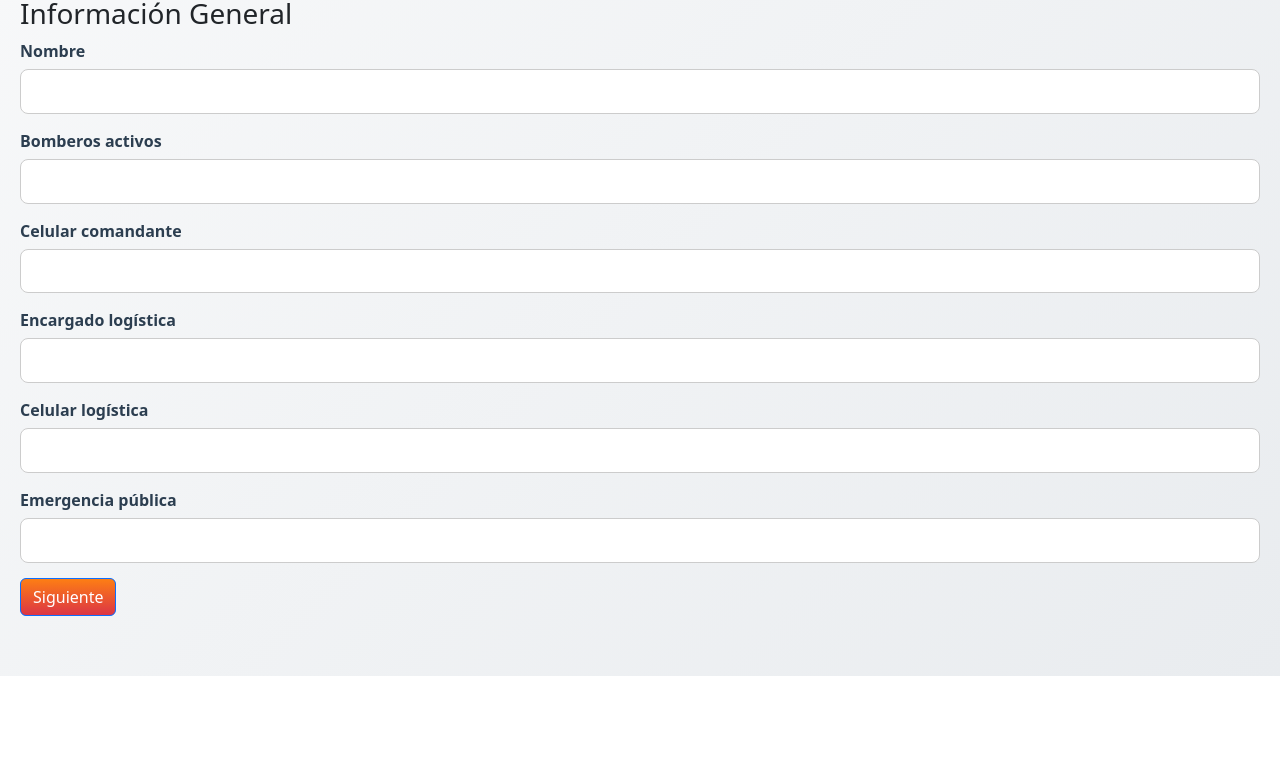
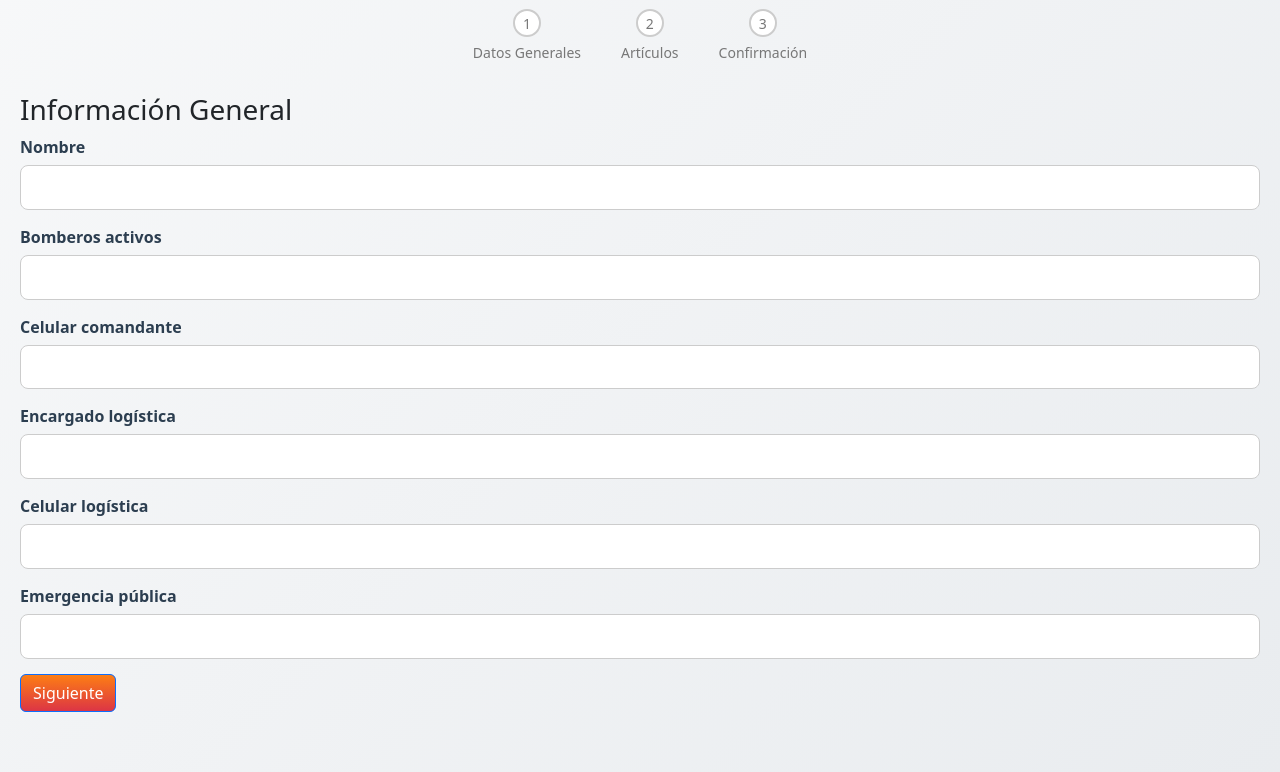
Before and after one commit to Diomaxx/Foms, a plain HTML site: page MVP/index.html in a window 1280 px wide. Shown: the part 195-967 px from the top of the page. Before the commit the page ends 871 px from the top, so only its background shows below. Drawn offline with nearby package versions, Linux system fonts and the light colour scheme.

Commit message:
barra progreso
progreso pasos en formulario

```diff
--- a/MVP/styles.css
+++ b/MVP/styles.css
@@ -85,6 +85,48 @@ main#content {
 
 .modal-step.active {
   display: block;
+}
+.step-indicator-container {
+  display: flex;
+  justify-content: center;
+  margin: 20px 0 30px;
+  gap: 40px;
+}
+
+.step-item {
+  display: flex;
+  flex-direction: column;
+  align-items: center;
+  font-size: 14px;
+  color: #777;
+}
+
+.step-item .circle {
+  width: 28px;
+  height: 28px;
+  border-radius: 50%;
+  border: 2px solid #ccc;
+  display: flex;
+  align-items: center;
+  justify-content: center;
+  margin-bottom: 5px;
+  background-color: white;
+}
+
+.step-item .label {
+  white-space: nowrap;
+}
+
+.step-item.active .circle {
+  border-color: #0d6efd;
+  color: #0d6efd;
+  font-weight: bold;
+}
+
+.step-item.completed .circle {
+  background-color: #198754;
+  border-color: #198754;
+  color: white;
 }
 
 /* CARDS */
--- a/MVP/ui/renderFormularioBrigadas.js
+++ b/MVP/ui/renderFormularioBrigadas.js
@@ -18,6 +18,22 @@ export function renderFormularioBrigada(container) {
     <section>
       <div class="section-header">
         <h2>Formulario de Registro de Brigada</h2>
+
+        <div class="step-indicator-container">
+          <div class="step-item" data-step="1">
+            <div class="circle">1</div>
+            <div class="label">Datos Generales</div>
+          </div>
+          <div class="step-item" data-step="2">
+            <div class="circle">2</div>
+            <div class="label">Artículos</div>
+          </div>
+          <div class="step-item" data-step="3">
+            <div class="circle">3</div>
+            <div class="label">Confirmación</div>
+          </div>
+        </div>
+
       </div>
 
       <!-- Paso 1: Datos Generales -->
@@ -99,9 +115,27 @@ export function renderFormularioBrigada(container) {
   `;
 
   const steps = container.querySelectorAll('.modal-step');
+
+  const updateStepIndicator = (stepNum) => {
+    container.querySelectorAll('.step-item').forEach((item, idx) => {
+      const circle = item.querySelector('.circle');
+      item.classList.remove('active', 'completed');
+      if (idx + 1 < stepNum) {
+        item.classList.add('completed');
+        circle.innerHTML = '&#10003;';
+      } else if (idx + 1 === stepNum) {
+        item.classList.add('active');
+        circle.innerHTML = idx + 1;
+      } else {
+        circle.innerHTML = idx + 1;
+      }
+    });
+  };
+
   const showStep = stepNum => {
     steps.forEach(s => s.classList.remove('active'));
     container.querySelector(`.modal-step[data-step="${stepNum}"]`).classList.add('active');
+    updateStepIndicator(stepNum);
   };
 
   container.querySelector('#btnSiguiente1').addEventListener('click', () => {
```
